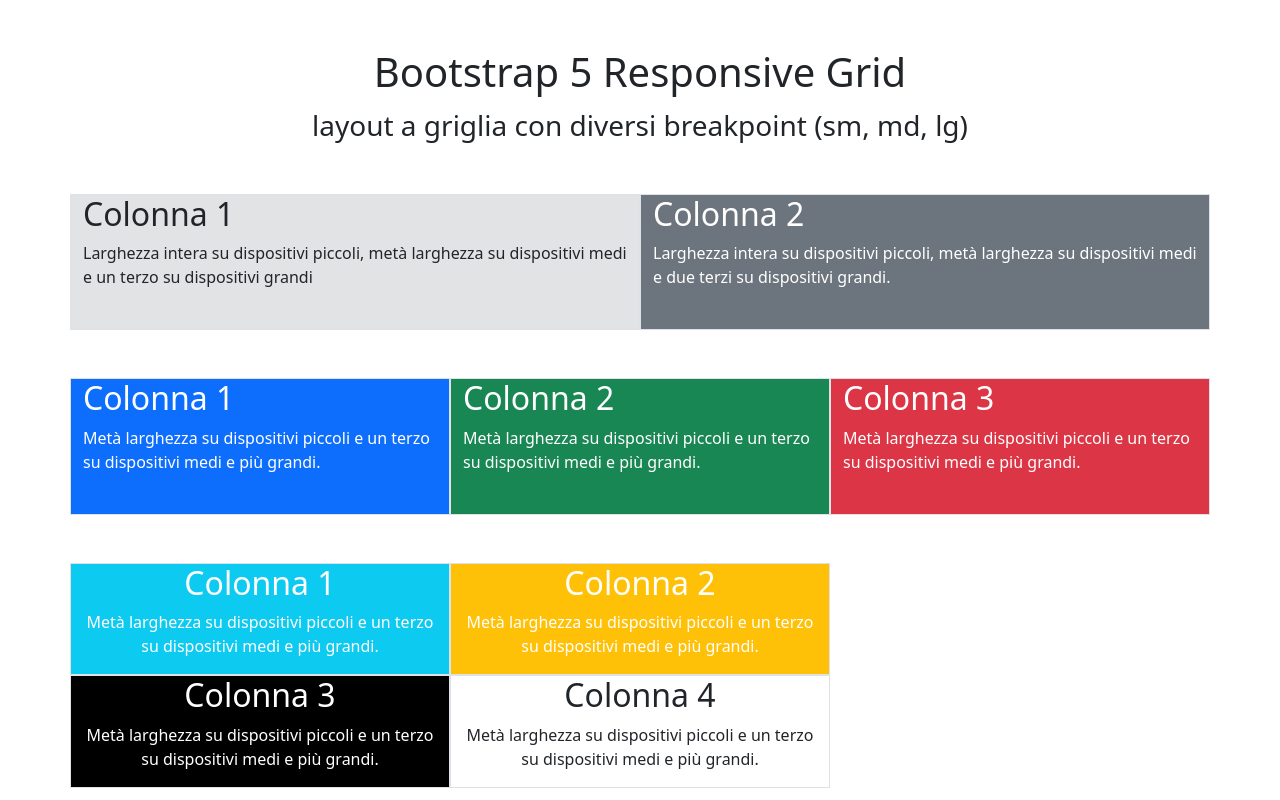
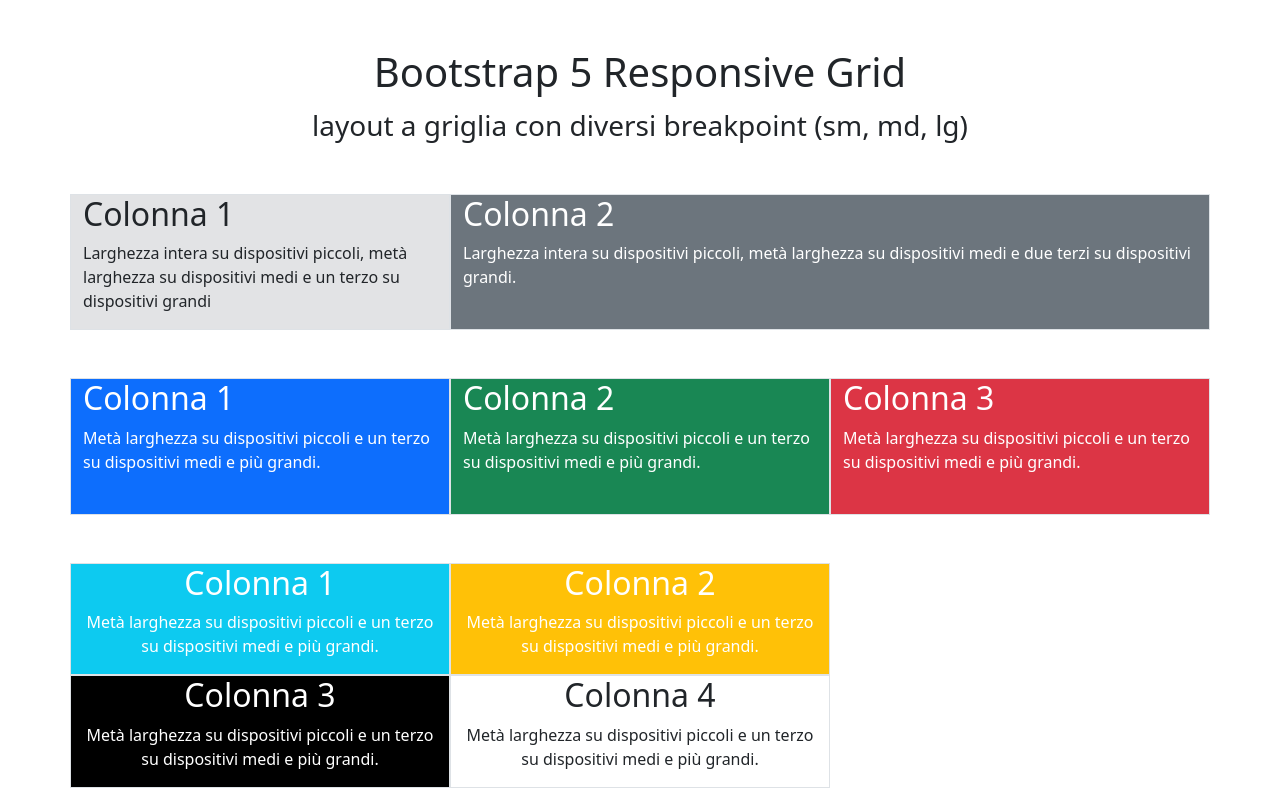
Before and after one commit to willymariino/htmlcss-bootstrap-layout, a plain HTML site: page index.html in a window 1280 px wide. Drawn offline with nearby package versions, Linux system fonts and the light colour scheme.

Commit message:
fixed size first row

```diff
--- a/index.html
+++ b/index.html
@@ -17,7 +17,7 @@
 
     <div class="container mt-5">
         <div class="row">
-            <div class="col-12 col-lg-6 border  bg-secondary-subtle">
+            <div class="col-12 col-md-6 border col-lg-4 bg-secondary-subtle">
                 <h2>Colonna 1</h2>
                 <p>Larghezza intera su dispositivi piccoli, metà larghezza su dispositivi medi e un terzo su dispositivi
                     grandi
@@ -26,7 +26,7 @@
 
 
 
-            <div class="col-12 col-lg-6 border  text-white bg-secondary">
+            <div class="col-12 col-md-6 col-lg-8 border  text-white bg-secondary">
                 <h2>Colonna 2</h2>
                 <p>Larghezza intera su dispositivi piccoli, metà larghezza su dispositivi medi e due terzi su
                     dispositivi grandi.
```
